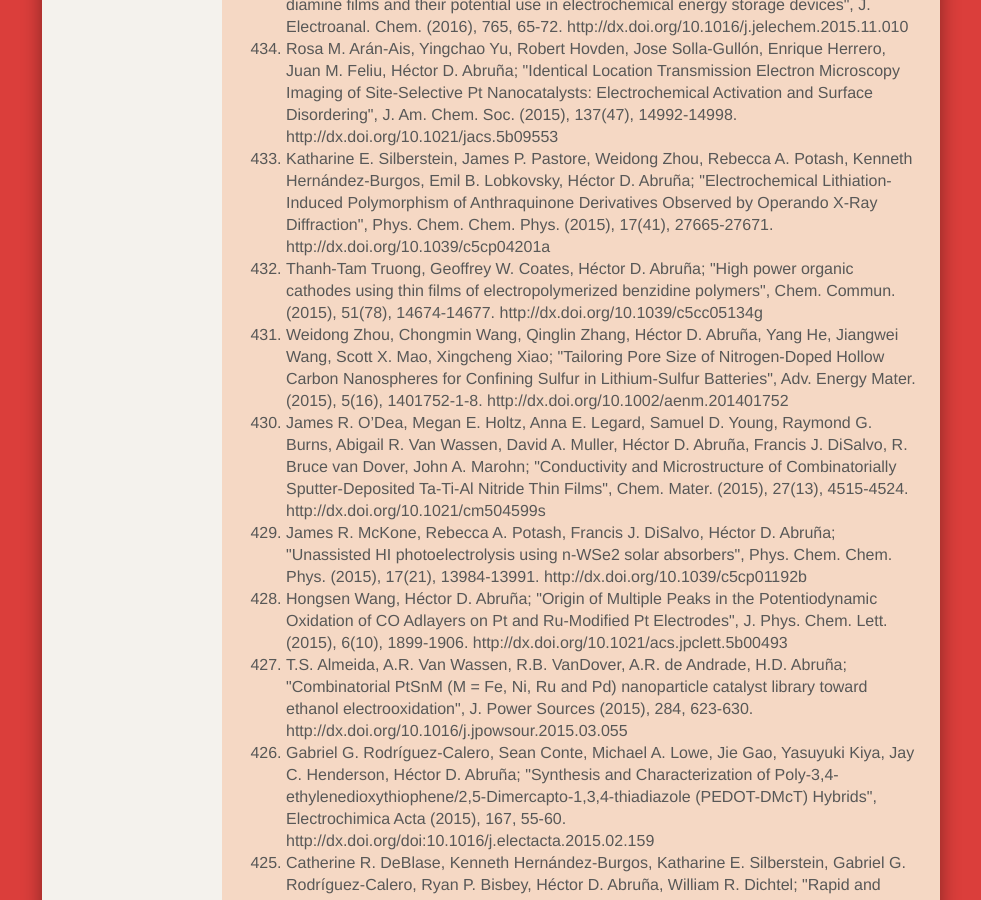
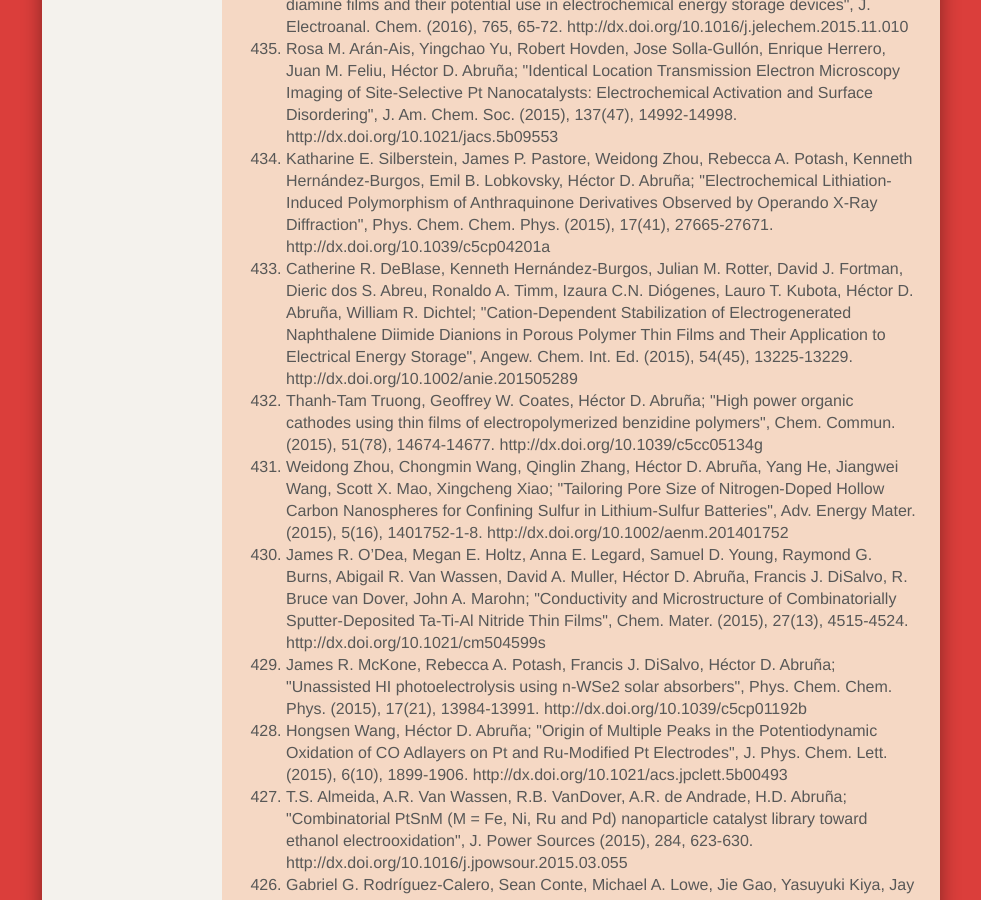
Before and after one commit to abruna/abruna.github.com, a Jekyll site: the page built from publications.html, in a window 1280 px wide and 900 px high, scrolled down 537 px. Shown: the whole window, without its empty margins (149-1130 px from the left). Built offline with Jekyll 4.4.1, drawn with Linux system fonts in a browser that asks for light colours; nearby versions of some CDN libraries.

Commit message:
Update publications.yml

```diff
--- a/_data/publications.yml
+++ b/_data/publications.yml
@@ -3,7 +3,7 @@
 - "Gabriel G. Rodríguez-Calero, Sean Conte, Michael A. Lowe, Stephen E. Burkhardt, Jie, Gao, Jimmy John, Kenneth Hernández-Burgos, Héctor D. Abruña; \"In situ electrochemical characterization of poly-3,4-ethylenedioxythiophene/tetraalkylphenylene diamine films and their potential use in electrochemical energy storage devices\", J. Electroanal. Chem. (2016), 765, 65-72. http://dx.doi.org/10.1016/j.jelechem.2015.11.010"
 - "Rosa M. Arán-Ais, Yingchao Yu, Robert Hovden, Jose Solla-Gullón, Enrique Herrero, Juan M. Feliu, Héctor D. Abruña; \"Identical Location Transmission Electron Microscopy Imaging of Site-Selective Pt Nanocatalysts: Electrochemical Activation and Surface Disordering\", J. Am. Chem. Soc. (2015), 137(47), 14992-14998.  http://dx.doi.org/10.1021/jacs.5b09553"
 - "Katharine E. Silberstein, James P. Pastore, Weidong Zhou, Rebecca A. Potash, Kenneth Hernández-Burgos, Emil B. Lobkovsky, Héctor D. Abruña; \"Electrochemical Lithiation-Induced Polymorphism of Anthraquinone Derivatives Observed by Operando X-Ray Diffraction\", Phys. Chem. Chem. Phys. (2015), 17(41), 27665-27671.  http://dx.doi.org/10.1039/c5cp04201a"
-
+- "Catherine R. DeBlase, Kenneth Hernández-Burgos, Julian M. Rotter, David J. Fortman, Dieric dos S. Abreu, Ronaldo A. Timm, Izaura C.N. Diógenes, Lauro T. Kubota, Héctor D. Abruña, William R. Dichtel; \"Cation-Dependent Stabilization of Electrogenerated Naphthalene Diimide Dianions in Porous Polymer Thin Films and Their Application to Electrical Energy Storage\", Angew. Chem. Int. Ed. (2015), 54(45), 13225-13229. http://dx.doi.org/10.1002/anie.201505289"
 - "Thanh-Tam Truong, Geoffrey W. Coates, Héctor D. Abruña; \"High power organic cathodes using thin films of electropolymerized benzidine polymers\", Chem. Commun. (2015), 51(78), 14674-14677. http://dx.doi.org/10.1039/c5cc05134g"
 - "Weidong Zhou, Chongmin Wang, Qinglin Zhang, Héctor D. Abruña, Yang He, Jiangwei Wang, Scott X. Mao, Xingcheng Xiao; \"Tailoring Pore Size of Nitrogen-Doped Hollow Carbon Nanospheres for Confining Sulfur in Lithium-Sulfur Batteries\", Adv. Energy Mater. (2015), 5(16), 1401752-1-8. http://dx.doi.org/10.1002/aenm.201401752"
 - "James R. O’Dea, Megan E. Holtz, Anna E. Legard, Samuel D. Young, Raymond G. Burns, Abigail R. Van Wassen, David A. Muller, Héctor D. Abruña, Francis J. DiSalvo, R. Bruce van Dover, John A. Marohn; \"Conductivity and Microstructure of Combinatorially Sputter-Deposited Ta-Ti-Al Nitride Thin Films\", Chem. Mater. (2015), 27(13), 4515-4524. http://dx.doi.org/10.1021/cm504599s"
```
